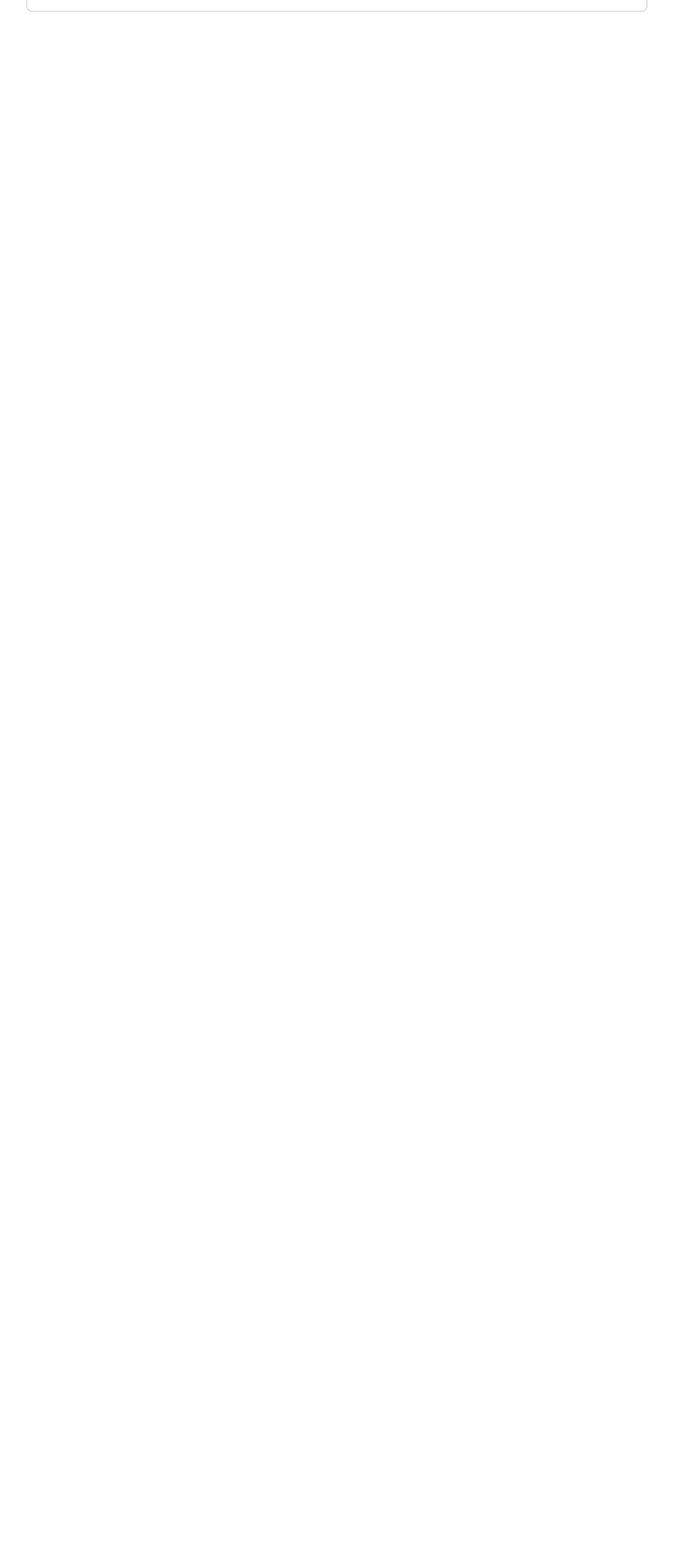
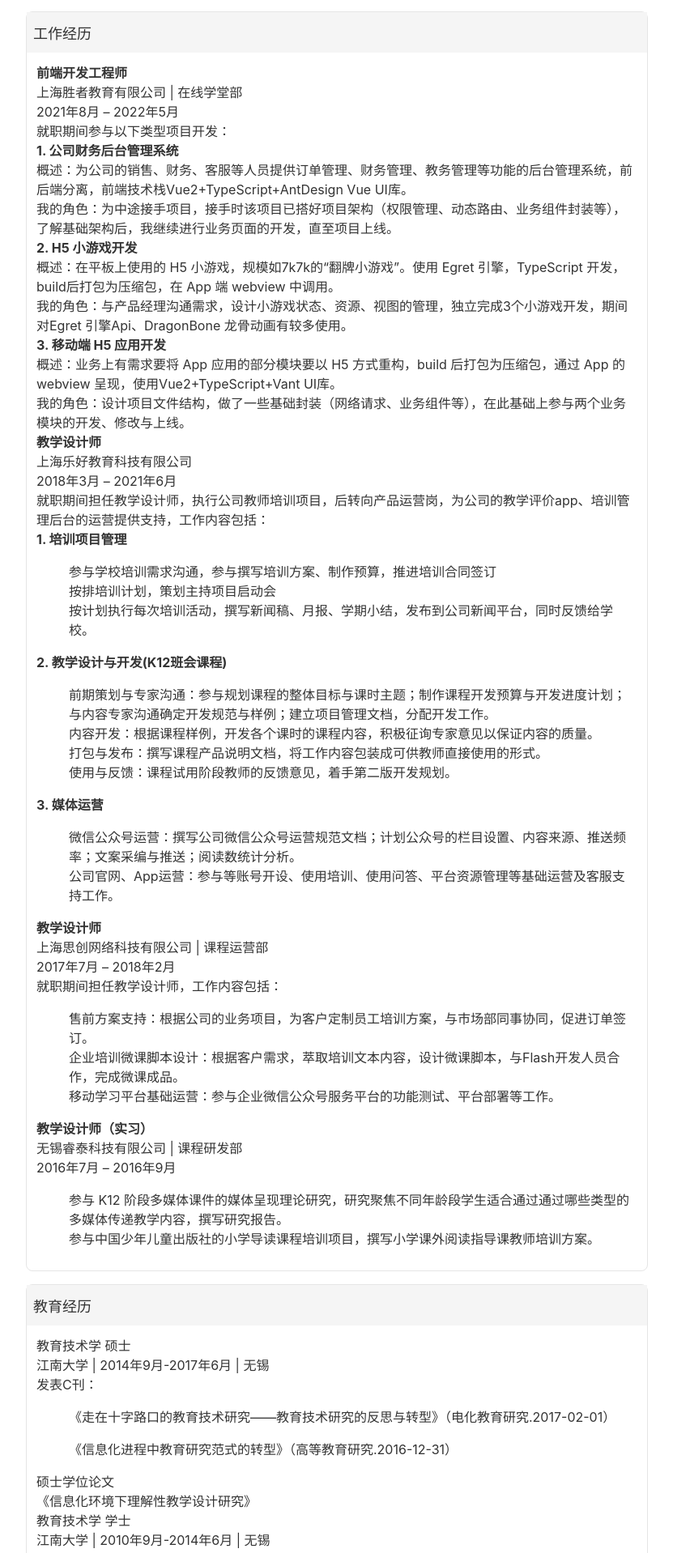
Before and after one commit to went2/simon.me, a Next.js app: page /cv in a window 1280 px wide. Shown: the part 342-2260 px from the top of the page at 81% size, without its empty margins (224-1055 px from the left). Before the commit the page ends 800 px from the top, so only its background shows below. Built offline with nearby package versions, Linux system fonts and the light colour scheme.

Commit message:
add a lot of cv contents

```diff
--- a/src/components/CollapseContent/CollapseContent.module.scss
+++ b/src/components/CollapseContent/CollapseContent.module.scss
@@ -1,10 +1,10 @@
 .container {
   margin: 1rem auto;
-  border: 2px solid #e5e5e5;
+  border: 1px solid #e5e5e5;
   border-radius: 8px;
 
   .header {
-    font-size: 20px;
+    font-size: 18px;
     padding: 12px 8px;
     background-color: #f5f5f5;
     cursor: pointer;
@@ -39,7 +39,7 @@
   }
 
   .content {
-    padding: 18px;
+    padding: 12px;
   }
 
 }
--- a/src/pages/cv.tsx
+++ b/src/pages/cv.tsx
@@ -24,13 +24,129 @@ const Cv: NextPage = () => {
       <CollapseContent title='个人总结'>
         本科与硕士就读教育技术学专业，毕业后在教育服务公司先后从事教学设计、产品运营等工作，后花半年时间学习前端开发相关知识与技能，目前从事前端开发，有后台管理系统、H5小游戏、移动端H5等类型应用的开发经验。
       </CollapseContent>
+      <CollapseContent title='工作经历'>
+        <section className="experience">
+          <header>
+            <p><strong>前端开发工程师</strong></p>
+            <p>上海胜者教育有限公司 | 在线学堂部</p>
+            <p>2021年8月 – 2022年5月</p>
+          </header>
+          <div className='content'>
+            <p>就职期间参与以下类型项目开发：</p>
 
-      <div className={styles.panel}></div>
+            <section className='job-description'>
+              <p><strong>1. 公司财务后台管理系统</strong></p>
+              <p>概述：为公司的销售、财务、客服等人员提供订单管理、财务管理、教务管理等功能的后台管理系统，前后端分离，前端技术栈Vue2+TypeScript+AntDesign Vue UI库。</p>
+              <p>我的角色：为中途接手项目，接手时该项目已搭好项目架构（权限管理、动态路由、业务组件封装等），了解基础架构后，我继续进行业务页面的开发，直至项目上线。</p>
+            </section>
 
-      <div className={styles.panel}></div>
-      <div className={styles.panel}></div>
-      <div className={styles.panel}></div>
-    </main>
+            <section className='job-description'>
+              <p><strong>2.	H5 小游戏开发</strong></p>
+              <p>概述：在平板上使用的 H5 小游戏，规模如7k7k的“翻牌小游戏”。使用 Egret 引擎，TypeScript 开发，build后打包为压缩包，在 App 端 webview 中调用。</p>
+              <p>我的角色：与产品经理沟通需求，设计小游戏状态、资源、视图的管理，独立完成3个小游戏开发，期间对Egret 引擎Api、DragonBone 龙骨动画有较多使用。</p>
+            </section>
+
+            <section className='job-description'>
+              <p><strong>3.	移动端 H5 应用开发</strong></p>
+              <p>概述：业务上有需求要将 App 应用的部分模块要以 H5 方式重构，build 后打包为压缩包，通过 App 的 webview 呈现，使用Vue2+TypeScript+Vant UI库。</p>
+              <p>我的角色：设计项目文件结构，做了一些基础封装（网络请求、业务组件等），在此基础上参与两个业务模块的开发、修改与上线。</p>
+            </section>
+
+          </div>
+        </section>
+
+        <section className='experience'>
+          <header>
+            <p><strong>教学设计师</strong></p>
+            <p>上海乐好教育科技有限公司</p>
+            <p>2018年3月 – 2021年6月</p>
+          </header>
+          <div className="content">
+            <p>就职期间担任教学设计师，执行公司教师培训项目，后转向产品运营岗，为公司的教学评价app、培训管理后台的运营提供支持，工作内容包括：</p>
+
+            <section className='job-description'>
+              <p><strong>1.	培训项目管理</strong></p>
+              <ul>
+                <li>参与学校培训需求沟通，参与撰写培训方案、制作预算，推进培训合同签订</li>
+                <li>按排培训计划，策划主持项目启动会</li>
+                <li>按计划执行每次培训活动，撰写新闻稿、月报、学期小结，发布到公司新闻平台，同时反馈给学校。</li>
+              </ul>
+            </section>
+
+            <section className='job-description'>
+              <p><strong>2.	教学设计与开发(K12班会课程)</strong></p>
+              <ul>
+                <li>前期策划与专家沟通：参与规划课程的整体目标与课时主题；制作课程开发预算与开发进度计划；与内容专家沟通确定开发规范与样例；建立项目管理文档，分配开发工作。</li>
+                <li>内容开发：根据课程样例，开发各个课时的课程内容，积极征询专家意见以保证内容的质量。</li>
+                <li>打包与发布：撰写课程产品说明文档，将工作内容包装成可供教师直接使用的形式。</li>
+                <li>使用与反馈：课程试用阶段教师的反馈意见，着手第二版开发规划。</li>
+              </ul>
+            </section>
+
+            <section className='job-description'>
+              <p><strong>3.	媒体运营</strong></p>
+              <ul>
+                <li>微信公众号运营：撰写公司微信公众号运营规范文档；计划公众号的栏目设置、内容来源、推送频率；文案采编与推送；阅读数统计分析。</li>
+                <li>公司官网、App运营：参与等账号开设、使用培训、使用问答、平台资源管理等基础运营及客服支持工作。</li>
+              </ul>
+            </section>
+          </div>
+        </section>
+
+        <section className="experience">
+          <header>
+            <p><strong>教学设计师</strong></p>
+            <p>上海思创网络科技有限公司 | 课程运营部</p>
+            <p>2017年7月 – 2018年2月</p>
+          </header>
+          <div className="content">
+            <p>就职期间担任教学设计师，工作内容包括：</p>
+            <ul>
+              <li>售前方案支持：根据公司的业务项目，为客户定制员工培训方案，与市场部同事协同，促进订单签订。</li>
+              <li>企业培训微课脚本设计：根据客户需求，萃取培训文本内容，设计微课脚本，与Flash开发人员合作，完成微课成品。</li>
+              <li>移动学习平台基础运营：参与企业微信公众号服务平台的功能测试、平台部署等工作。</li>
+            </ul>
+          </div>
+        </section>
+
+        <section className="experience">
+          <header>
+            <p><strong>教学设计师（实习）</strong></p>
+            <p>无锡睿泰科技有限公司 | 课程研发部</p>
+            <p>2016年7月 – 2016年9月</p>
+          </header>
+          <div className="content">
+            <ul>
+              <li>参与 K12 阶段多媒体课件的媒体呈现理论研究，研究聚焦不同年龄段学生适合通过通过哪些类型的多媒体传递教学内容，撰写研究报告。</li>
+              <li>参与中国少年儿童出版社的小学导读课程培训项目，撰写小学课外阅读指导课教师培训方案。</li>
+            </ul>
+          </div>
+        </section>
+
+      </CollapseContent>
+
+      <CollapseContent title='教育经历'>
+        <section>
+          <p>教育技术学 硕士</p>
+          <p>江南大学 | 2014年9月-2017年6月 | 无锡</p>
+          <p>发表C刊：</p>
+          <ul>
+            《走在十字路口的教育技术研究——教育技术研究的反思与转型》（电化教育研究.2017-02-01）
+          </ul>
+          <ul>
+            《信息化进程中教育研究范式的转型》（高等教育研究.2016-12-31）
+          </ul>
+          <p>硕士学位论文</p>
+          <p>《信息化环境下理解性教学设计研究》</p>
+
+        </section>
+        <section>
+          <p>教育技术学 学士</p>
+          <p>江南大学 | 2010年9月-2014年6月 | 无锡</p>
+        </section>
+      </CollapseContent>
+
+    </main >
   );
 };
 
```
